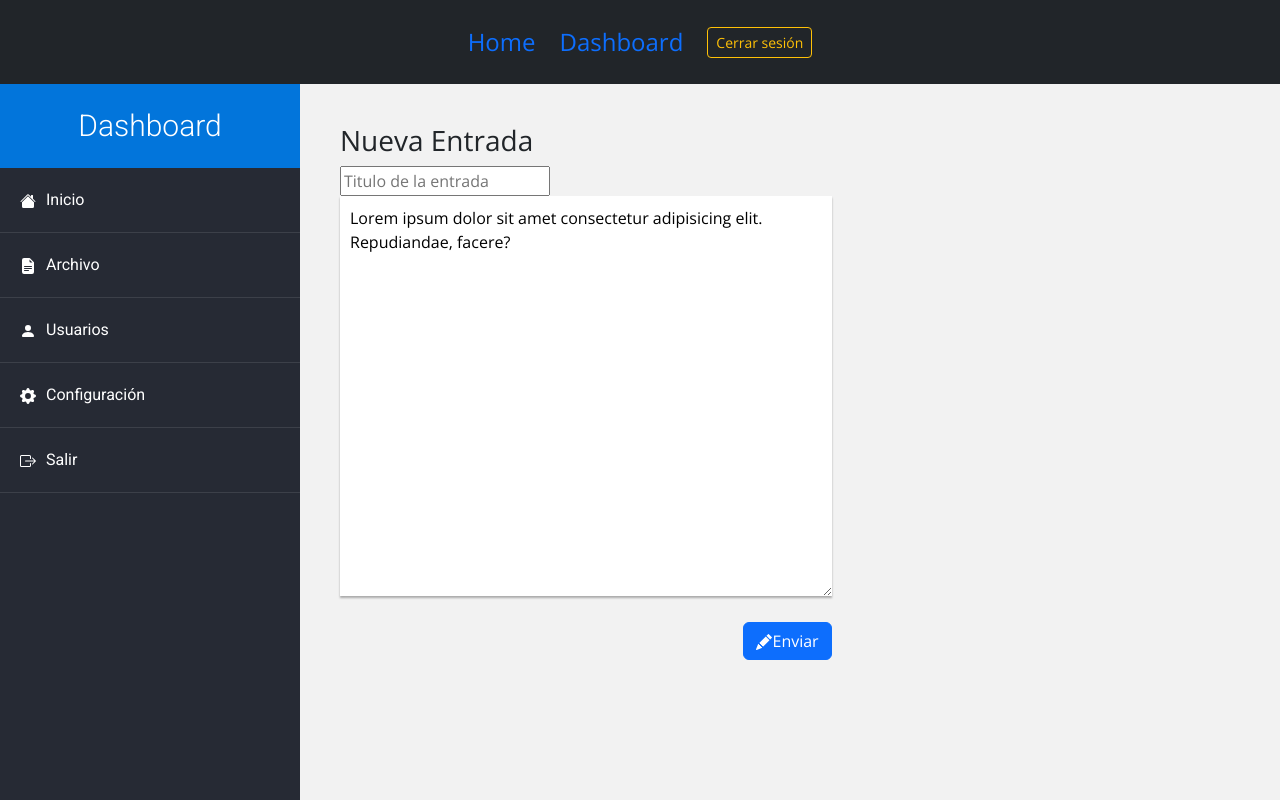
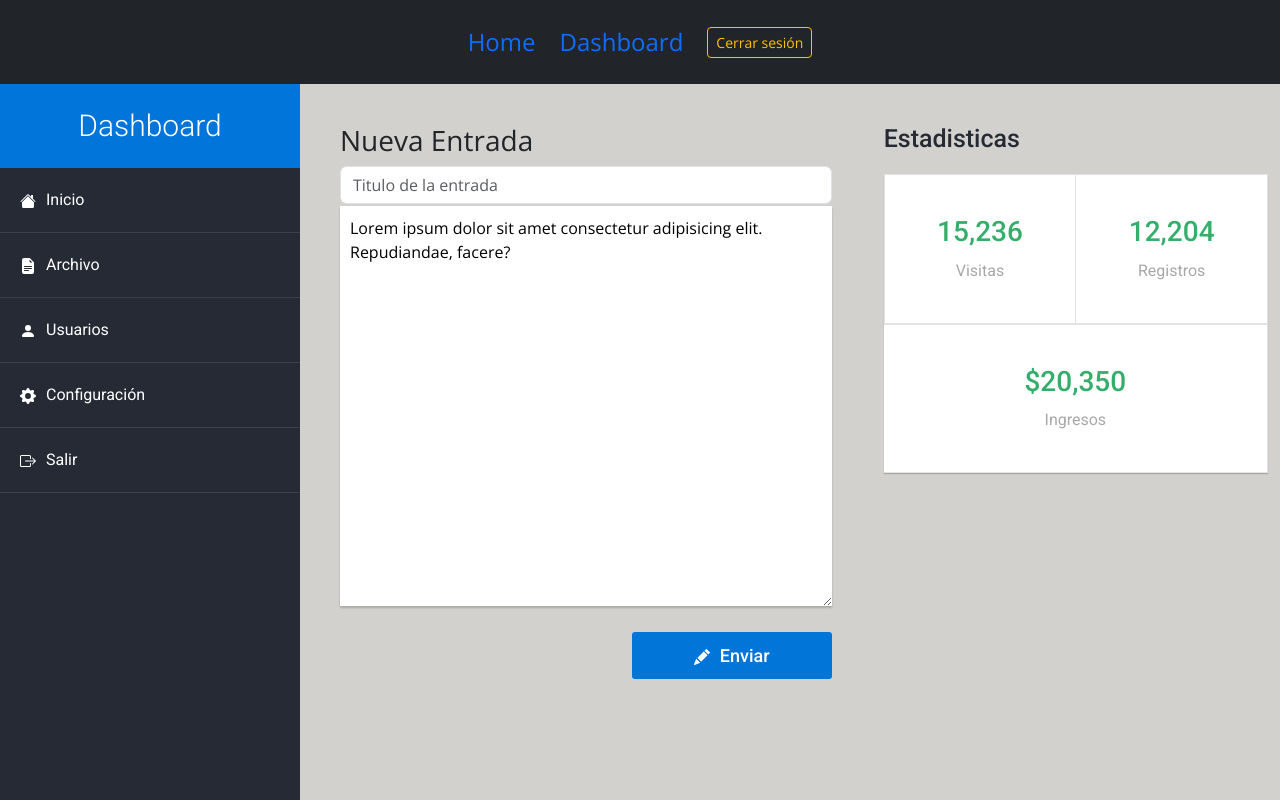
Before and after one commit to makzzer/context-router-example, a React (Vite) app: page / in a window 1280 px wide. Both pictures are taken after a click on the button "Iniciar sesión". Shown: the top 800 px of the page. Built offline with nearby package versions, Linux system fonts and the light colour scheme.

Commit message:
ok sin comentarios

```diff
--- a/src/css/estilosDashboard.css
+++ b/src/css/estilosDashboard.css
@@ -1,3 +1,8 @@
+.min-h-100vw {
+    min-height: 100vh;
+  }
+
+
 body{
     background: #f2f2f2;
     font-size: 16px;
@@ -45,7 +50,7 @@ min-height: 100vh;
 }
 
 .barra-lateral .menu a:hover{
-    background: crimson;
+    background: #06A94D;
 }
 
 .barra-lateral .menu a svg{
@@ -100,6 +105,8 @@ min-height: 100vh;
 
 .main{
     padding-top: 40px;
+    background: #d2d1cd;
+
 }
 
 .main .columna {
@@ -117,6 +124,7 @@ min-height: 100vh;
 
 .main .widget {
     margin-bottom: 40px;
+
 }
 
 
@@ -124,19 +132,78 @@ min-height: 100vh;
 
 .main .nueva-entrada form input [type="text"],
 .main .nueva-entrada form textarea{
-    width: 100%;
-    padding: 10px;
-    margin-bottom: 20px;
-    font-family: 'Open Sans', sans-serif;
-    border: none;
-    box-shadow: 0px 2px 2px 0px rgba(0,0,0,.3);
+	width: 100%;
+	padding: 10px;
+	margin-bottom: 20px;
+	font-family: 'Open Sans', sans-serif;
+	border: none;
+	box-shadow: 0px 2px 2px 0px rgba(0,0,0,.2);
 
 }
 
-
 .main .nueva-entrada form textarea{
     height: 400px;
+    margin-top: 2px;
     min-height: 200px;
     max-width: 100%;
     min-width: 100%;
 }
+
+
+.main .nueva-entrada button {
+    background: #0275d8;
+    cursor: pointer;
+    color: #fff;
+    font-family: 'Roboto',sans-serif;
+    font-size: 18px;
+    font-weight: 500;
+    border: none;
+    display: inline-block;
+    padding: 10px;
+    width: 200px;
+    border-radius: 3px;
+    transition: .3s ease all;
+}
+
+.main .nueva-entrada button:hover {
+background: #025aa5;
+}
+
+.main .nueva-entrada button svg{
+    margin-right: 10px;
+}
+
+
+/*CONTENEDOR DE RESULTADOS DERECHA EN VERDE SUPERIOR**/
+
+.main .estadisticas .contenedor {
+    box-shadow: 0px 1px 1px 0px rgba(0,0,0, .2);
+}
+
+.main .estadisticas .caja {
+    background: #fff;
+    border: 1px solid #e3e3e3;
+    padding: 40px 20px ;
+    flex: 1; /*con esta clase hago que el elemento me ocupe el 100% del contenedor*/
+    text-align: center;
+    font-family: 'Roboto', sans-serif;
+
+}
+
+.main .estadisticas .caja h3{
+    margin-bottom: 10px;
+    color: #35ae6b;
+}
+
+.main .estadisticas .caja p{
+    color: #a8a8a8;
+    margin-bottom: 0;
+}
+
+.main .estadisticas .caja:first-child{
+    border-right: none;
+}
+
+.main .estadisticas .caja:last-child{
+    border-left: none;
+}
--- a/src/layout/LayoutRoot.jsx
+++ b/src/layout/LayoutRoot.jsx
@@ -9,7 +9,6 @@ const LayoutRoot = () => {
         <Outlet />
       </div>
 
-
       <footer className="d-flex justify-content-center bg-dark p-2 text-white">
         <h1>Footer Layout Root</h1>
       </footer>
--- a/src/pages/Dashboard.jsx
+++ b/src/pages/Dashboard.jsx
@@ -102,11 +102,15 @@ const Dashboard = () => {
 
           <main className="col main">
             <div className="row">
-              <div className="col columna col-7">
+              <div className="col columna col-12 col-lg-7">
                 <div className="widget nueva-entrada">
-                  <h3 className="nueva_entrada">Nueva Entrada </h3>
+                  <h3 className="nueva-entrada">Nueva Entrada </h3>
                   <form action="">
-                    <input type="text" placeholder="Titulo de la entrada" />
+                    <input
+                      type="text"
+                      className="form-control"
+                      placeholder="Titulo de la entrada"
+                    />
                     <textarea placeholder="lorem">
                       Lorem ipsum dolor sit amet consectetur adipisicing elit.
                       Repudiandae, facere?
@@ -131,7 +135,28 @@ const Dashboard = () => {
                 </div>
               </div>
 
-              <div className="col col-5"></div>
+              <div className="col col-12 col-lg-5">
+                <div className="widget estadisticas">
+                  <h3 className="titulo">Estadisticas</h3>
+
+                  <div className="contenedor d-flex flex-wrap">
+                    <div className="caja">
+                      <h3>15,236</h3>
+                      <p>Visitas</p>
+                    </div>
+
+                    <div className="caja">
+                      <h3>12,204</h3>
+                      <p>Registros</p>
+                    </div>
+
+                    <div className="caja">
+                      <h3>$20,350</h3>
+                      <p>Ingresos</p>
+                    </div>
+                  </div>
+                </div>
+              </div>
             </div>
           </main>
         </div>
--- a/src/pages/Home.jsx
+++ b/src/pages/Home.jsx
@@ -22,11 +22,11 @@ const Home = () => {
 
   return (
     <>
-      <div className="m-2 d-flex gap-3">
+      <div className="m-2 d-flex gap-3 min-h-100vw">
         <h1 className="">Home</h1>
         {!user && (
           <>
-            <button className="btn btn-dark" onClick={handleLogin}>
+            <button className="btn btn-dark d-none" onClick={handleLogin}>
               Login
             </button>
           </>
```
